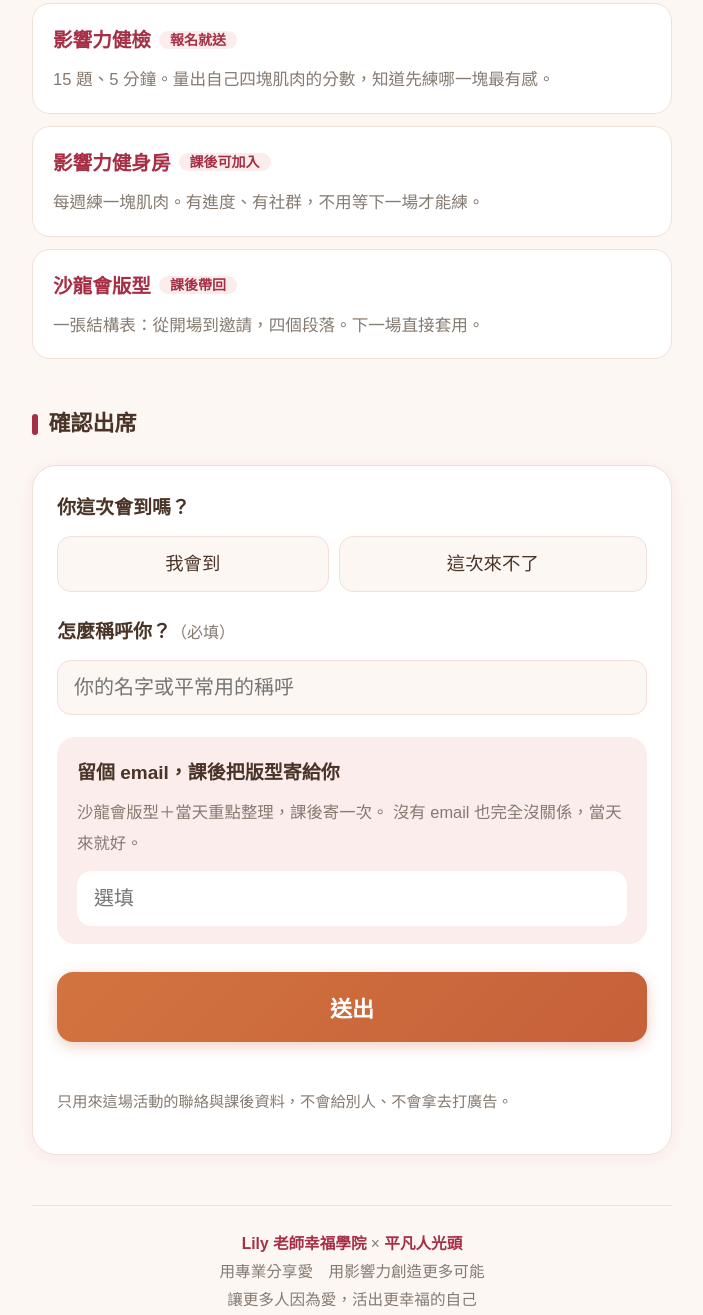
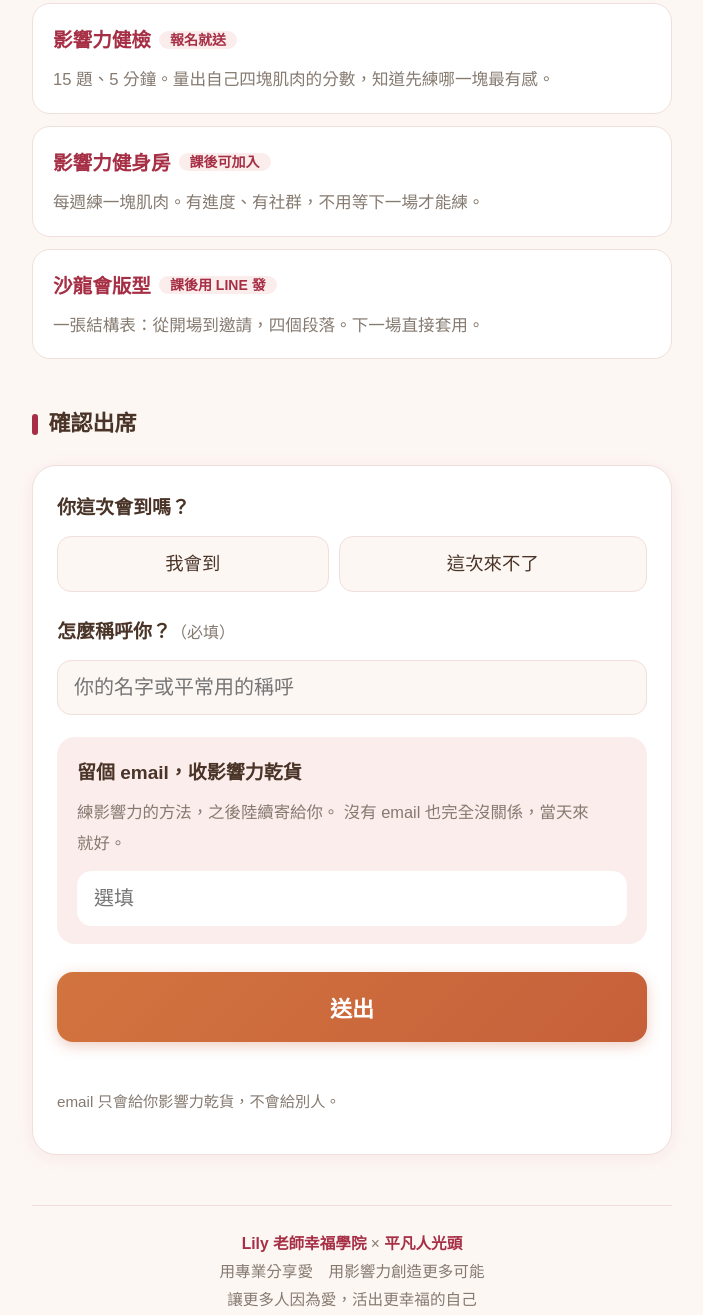
Before and after one commit to lightlovecommai-oss/comconvertai-level1lp, a website: page lily-1029/index.html in a window 1280 px wide. Shown: the part 3660-4975 px from the top of the page, without its empty margins (288-991 px from the left). Drawn offline with Linux system fonts and the light colour scheme.

Commit message:
lily-1029：email 只承諾寄得出來的東西，版型改走 LINE OA

```diff
--- a/lily-1029/index.html
+++ b/lily-1029/index.html
@@ -388,10 +388,11 @@
       <p>15 題、5 分鐘。量出自己四塊肌肉的分數，知道先練哪一塊最有感。</p></div>
     <div><b>影響力健身房</b><u>課後可加入</u>
       <p>每週練一塊肌肉。有進度、有社群，不用等下一場才能練。</p></div>
-    <div><b>沙龍會版型</b><u>課後帶回</u>
-      <!-- 提案書原文列了四格「開場、快贏、缺口、邀請」。「缺口」是對外禁用的赤字語言，
-           又不該自己替產品發明新格名，所以這裡只講「從開場到邀請、四個段落」。
-           版型本身的格名以提案書為準。 -->
+    <div><b>沙龍會版型</b><u>課後用 LINE 發</u>
+      <!-- 發放走 LINE OA（老師 2026-09-27 定），不走 email、也不是當天發紙本。
+           所以 email 欄的鉤子不能再拿版型當誘因——兩條路分開，別互相綁。
+           提案書原文列了四格「開場、快贏、缺口、邀請」。「缺口」是對外禁用的赤字語言，
+           又不該自己替產品發明新格名，所以這裡只講「從開場到邀請、四個段落」。 -->
       <p>一張結構表：從開場到邀請，四個段落。下一場直接套用。</p></div>
   </div>
 
@@ -422,15 +423,20 @@
     </div>
 
     <div class="fq mailbox">
-      <span class="q">留個 email，課後把版型寄給你</span>
-      <p class="why">沙龍會版型＋當天重點整理，課後寄一次。
+      <!-- 鉤子刻意是「持續的乾貨」不是「某一份檔案」：
+           承諾一份具體交付物＝課後欠一件債，而且是老師不想扛的那種。
+           版型走 LINE OA 發（見上面三件帶走），跟 email 是兩條路，不要互相綁。 -->
+      <span class="q">留個 email，收影響力乾貨</span>
+      <p class="why">練影響力的方法，之後陸續寄給你。
          沒有 email 也完全沒關係，當天來就好。</p>
       <input id="email" type="email" inputmode="email" autocomplete="email" placeholder="選填">
     </div>
 
     <button id="send" type="button">送出</button>
     <div id="err" role="alert"></div>
-    <p class="fine">只用來這場活動的聯絡與課後資料，不會給別人、不會拿去打廣告。</p>
+    <!-- 舊版寫「不會拿去打廣告」是假的（這批名單會進廣告受眾），承諾做不到就不要寫。
+         現在只承諾做得到的那一件：寄給你的是乾貨。 -->
+    <p class="fine">email 只會給你影響力乾貨，不會給別人。</p>
   </div>
   </div><!-- /#pitch -->
 
@@ -544,14 +550,16 @@ document.getElementById("send").onclick = function(){
     document.getElementById("pitch").hidden = true;
     document.getElementById("done").hidden = false;
 
-    // textContent 不是 innerHTML——名字是使用者輸入的，innerHTML 就是一個 XSS 缺口
+    // textContent 不是 innerHTML——名字是使用者輸入的，innerHTML 就是一個 XSS 漏洞
     var come = (going === "我會到");
     document.getElementById("thx").textContent = come
       ? nm + "，收到了，10/29 見。"
       : nm + "，收到了，謝謝你跟我說一聲。";
+    // 沒留 email 的人不能講「乾貨會寄給你」——那是一句他收不到的承諾
     document.getElementById("sub").textContent = come
       ? "位子留好了。當天把你最近一場沙龍會的內容帶在身上，我們會當場拆。"
-      : "這次來不了沒關係。課後的沙龍會版型一樣會寄給你，下一場再見。";
+      : (em ? "這次來不了沒關係。影響力乾貨一樣會寄給你，下一場再見。"
+            : "這次來不了沒關係，謝謝你特地回一聲。下一場再見。");
     // 來不了的人不需要看到地址卡，那只是提醒他錯過了
     document.querySelector("#done .when").hidden = !come;
 
```
